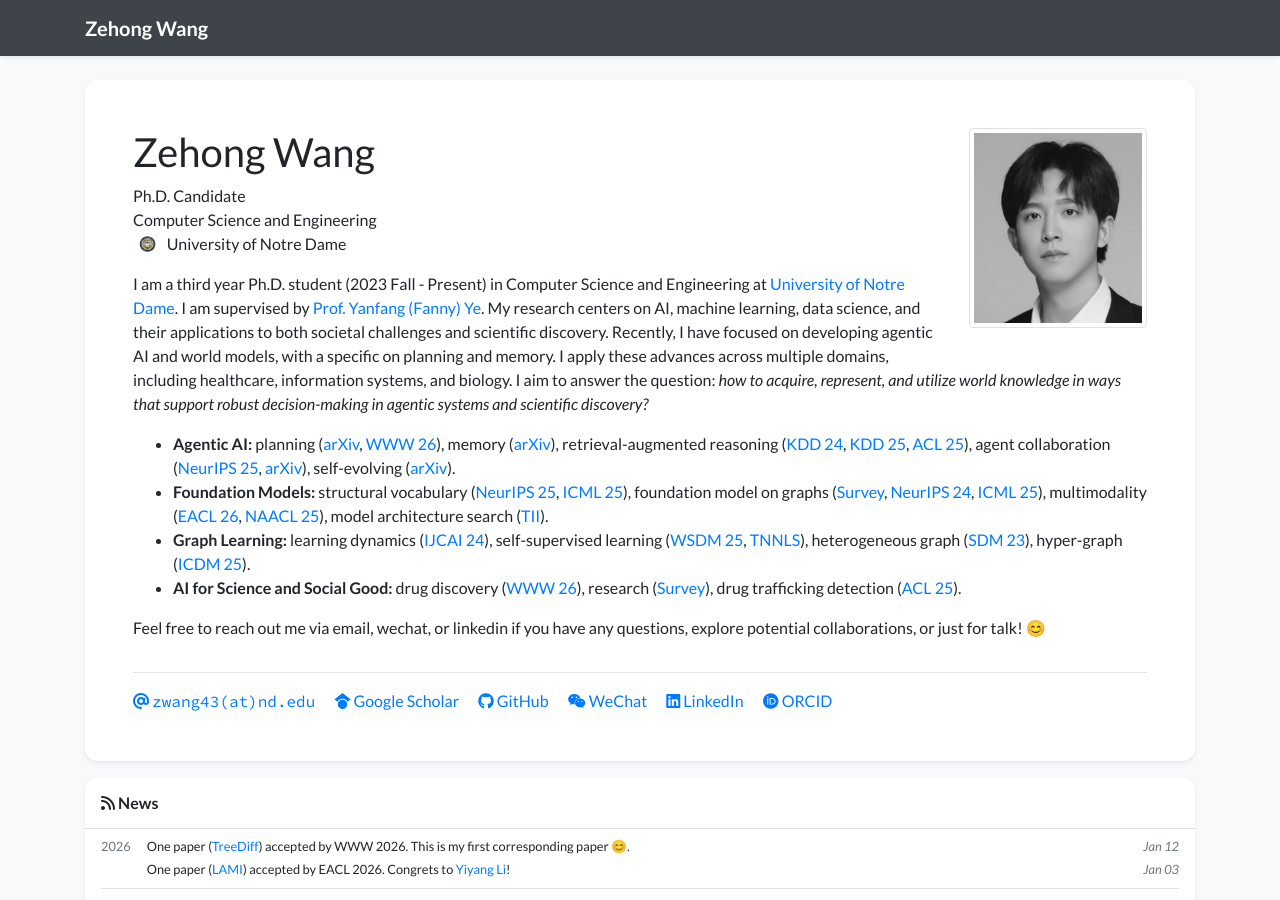
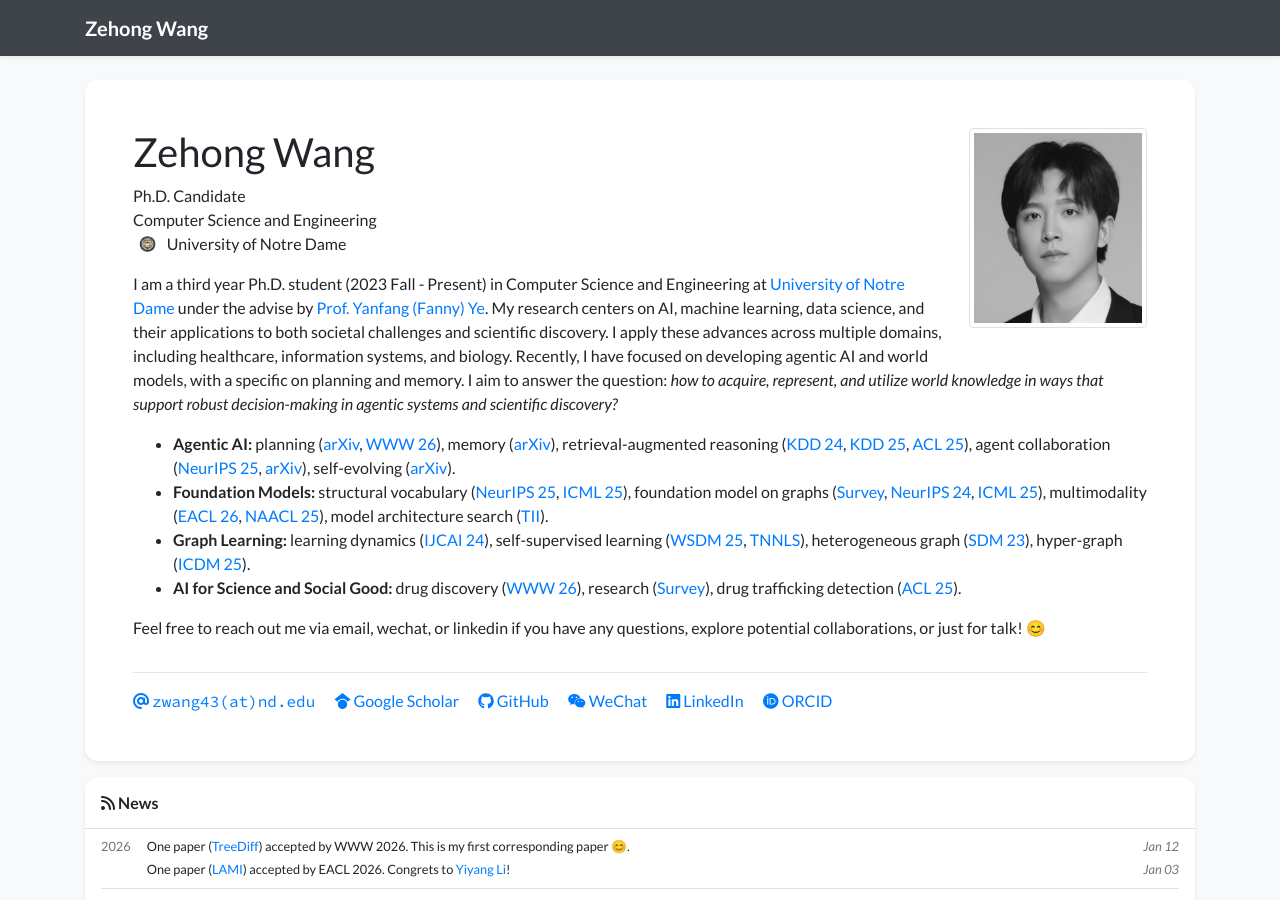
Before and after one commit to Zehong-Wang/Zehong-Wang.github.io, a Jekyll site: the page built from index.html, in a window 1280 px wide and 900 px high. Built offline with Jekyll 4.4.1, drawn with Linux system fonts in a browser that asks for light colours; nearby versions of some CDN libraries; a style sheet for code colours, icons or effects is not loaded.

Commit message:
update profile

```diff
--- a/_data/profile.yml
+++ b/_data/profile.yml
@@ -23,10 +23,11 @@ orcid: 0000-0002-7670-6777
 short_bio_text_justify: false
 short_bio: >-
   <p>
-    I am a third year Ph.D. student (2023 Fall - Present) in Computer Science and Engineering at <a href="https://www.nd.edu/">University of Notre Dame</a>. I am supervised by <a href="http://yes-lab.org/">Prof. Yanfang (Fanny) Ye</a>.
-    My research centers on AI, machine learning, data science, and their applications to both societal challenges and scientific discovery. Recently, I have focused on developing agentic AI and world models, with a specific on planning and memory.
-    I apply these advances across multiple domains, including healthcare, information systems, and biology. I aim to answer the question:
-    <i>how to acquire, represent, and utilize world knowledge in ways that support robust decision-making in agentic systems and scientific discovery?</i>
+    I am a third year Ph.D. student (2023 Fall - Present) in Computer Science and Engineering at <a href="https://www.nd.edu/">University of Notre Dame</a> under the advise by <a href="http://yes-lab.org/">Prof. Yanfang (Fanny) Ye</a>.
+    My research centers on AI, machine learning, data science, and their applications to both societal challenges and scientific discovery.
+    I apply these advances across multiple domains, including healthcare, information systems, and biology.
+    Recently, I have focused on developing agentic AI and world models, with a specific on planning and memory.
+    I aim to answer the question: <i>how to acquire, represent, and utilize world knowledge in ways that support robust decision-making in agentic systems and scientific discovery?</i>
   </p>
   <ul>
     <li>
```
